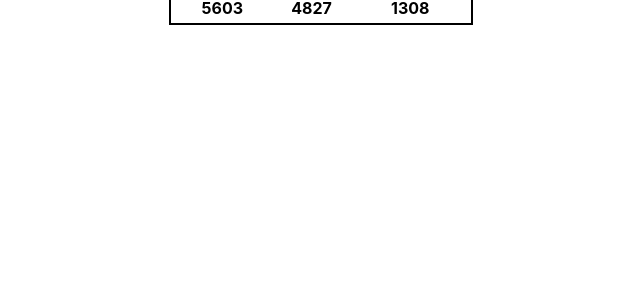
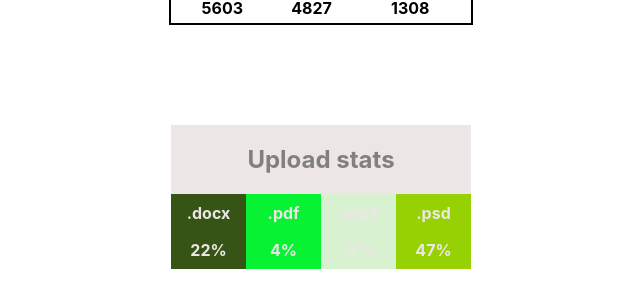
Before and after one commit to RomanBezuhlyi/goit-react-hw-01-components, a React (Create React App) app: page / in a window 1280 px wide. Shown: the part 459-766 px from the top of the page, without its empty margins (319-959 px from the left). Built offline with nearby package versions, Linux system fonts and the light colour scheme.

Commit message:
Statistics

```diff
--- a/src/components/App/App.jsx
+++ b/src/components/App/App.jsx
@@ -1,4 +1,6 @@
 import { Profile } from 'components/Profile/Profile';
+import { Statistics } from 'components/Statistics/Statistics';
+import data from '../../data.json';
 import user from '../../user.json';
 import { Container } from './App.styled';
 import { Section } from './App.styled';
@@ -17,7 +19,12 @@ export const App = () => {
         views={user.stats.views}
         likes={user.stats.likes}
         />
-        </Section>
+      </Section>
+      <Section>
+        <Statistics
+          title="Upload stats"
+          stats={data} />
+      </Section>
       </Container>
   );
 };
--- a/src/components/Profile/Profile.jsx
+++ b/src/components/Profile/Profile.jsx
@@ -35,9 +35,9 @@ Profile.propTypes = {
     tag: PropTypes.string.isRequired,
     location: PropTypes.string.isRequired,
     avatar: PropTypes.string.isRequired,
-    stats: {
-        followers: PropTypes.number.isRequired,
-        views: PropTypes.number.isRequired,
-        likes: PropTypes.number.isRequired,
-    }
+    stats: PropTypes.shape({
+      followers: PropTypes.number.isRequired,
+      views: PropTypes.number.isRequired,
+      likes: PropTypes.number.isRequired
+  }),
 }
--- a/src/components/Profile/Profile.styled.jsx
+++ b/src/components/Profile/Profile.styled.jsx
@@ -1,11 +1,12 @@
 import styled from '@emotion/styled';
 
 export const Card = styled.div`
-    margin-top: 50px;
     display: flex;
     flex-direction: column;
     justify-content: center;
     align-items: center;
+    margin-top: 50px;
+    margin-bottom: 50px;
     border: ${props => `2px solid ${props.theme.colors.black}`};
     padding: 5px 0;
 `;
--- /dev/null
+++ b/src/components/Statistics/Statistics.jsx
@@ -0,0 +1,22 @@
+import PropTypes from 'prop-types';
+import { CardStats, CardTitle, StatList, Item, Label, Percentage } from './Statistics.styled';
+
+export const Statistics = ({ title, stats }) => {
+    return <CardStats>
+  <CardTitle>{title}</CardTitle>
+
+  <StatList>
+    {stats.map(stat => (
+    <Item key={stat.id}>
+      <Label>{stat.label}</Label>
+      <Percentage>{stat.percentage}%</Percentage>
+    </Item>
+    ))}
+  </StatList>
+</CardStats>
+}
+
+Statistics.propTypes = {
+    title: PropTypes.string.isRequired,
+    stats: PropTypes.arrayOf(PropTypes.object.isRequired)
+}
--- /dev/null
+++ b/src/components/Statistics/Statistics.styled.jsx
@@ -0,0 +1,49 @@
+import styled from '@emotion/styled';
+
+export const CardStats = styled.div`
+    display: flex;
+    flex-direction: column;
+    justify-content: center;
+    align-items: center;
+    margin-top: 50px;
+    margin-bottom: 50px;
+    padding: 0;
+    background-color: ${props => props.theme.colors.bgColor};
+`;
+
+export const CardTitle = styled.h2`
+    color: ${props => props.theme.colors.gray};
+`;
+
+export const StatList = styled.ul`
+    display: flex;
+    align-items: center;
+    justify-content: space-around;
+    text-align: center;
+    list-style-type: none;
+    margin: 0;
+    padding: 0;
+    width: 100%;
+`;
+
+export const Item = styled.li`
+    display: flex;
+    flex-direction: column;
+    justify-content: space-around;
+    align-items: center;
+    width: 75px;
+    height: 75px;
+    background-color: ${() => '#' + (Math.random().toString(16) + '000000').substring(2, 8).toUpperCase()};
+`;
+
+export const Label = styled.span`
+    display: block;
+    font-weight: bold;
+    color: ${props => props.theme.colors.bgColor};
+`;
+
+export const Percentage = styled.span`
+    display: block;
+    font-weight: bold;
+    color: ${props => props.theme.colors.bgColor};
+`;
--- a/src/constants/theme.js
+++ b/src/constants/theme.js
@@ -3,5 +3,6 @@ export const theme = {
     white: '#ffffff',
     black: '#000000',
     gray: '	#808080',
+    bgColor: '#ede6e6'
   }
 }
--- /dev/null
+++ b/src/data.json
@@ -0,0 +1,6 @@
+[
+  { "id": "id-1", "label": ".docx", "percentage": 22 },
+  { "id": "id-2", "label": ".pdf", "percentage": 4 },
+  { "id": "id-3", "label": ".mp3", "percentage": 17 },
+  { "id": "id-4", "label": ".psd", "percentage": 47 }
+]
```
